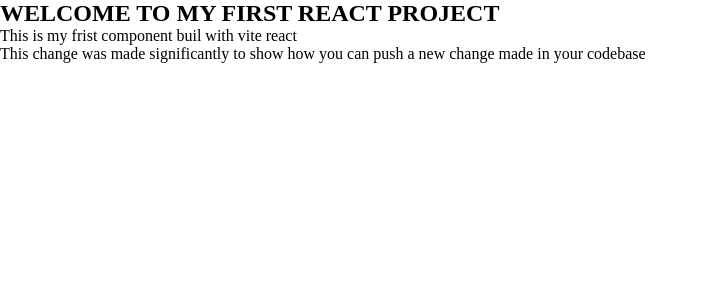
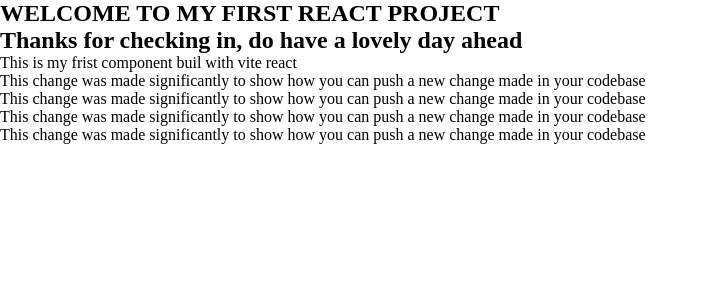
Before and after one commit to Jerryemmanuel01/pb-react-portfolio, a React (Vite) app: page / in a window 1280 px wide. Shown: the top 300 px of the page, without its empty margins (0-708 px from the left). Built offline with nearby package versions, Linux system fonts and the light colour scheme.

Commit message:
multiple paragraphs created and changes made on app.js

```diff
--- a/src/App.jsx
+++ b/src/App.jsx
@@ -4,6 +4,7 @@
   return (
     <>
       <h2>WELCOME TO MY FIRST REACT PROJECT</h2>
+      <h2>Thanks for checking in, do have a lovely day ahead</h2>
       <FirstComponent />
     </>
   );
--- a/src/components/FirstComponent.jsx
+++ b/src/components/FirstComponent.jsx
@@ -2,6 +2,18 @@
   return (
     <div>
       This is my frist component buil with vite react
+      <p>
+        This change was made significantly to show how you can push a new change
+        made in your codebase
+      </p>
+      <p>
+        This change was made significantly to show how you can push a new change
+        made in your codebase
+      </p>
+      <p>
+        This change was made significantly to show how you can push a new change
+        made in your codebase
+      </p>
       <p>
         This change was made significantly to show how you can push a new change
         made in your codebase
```
